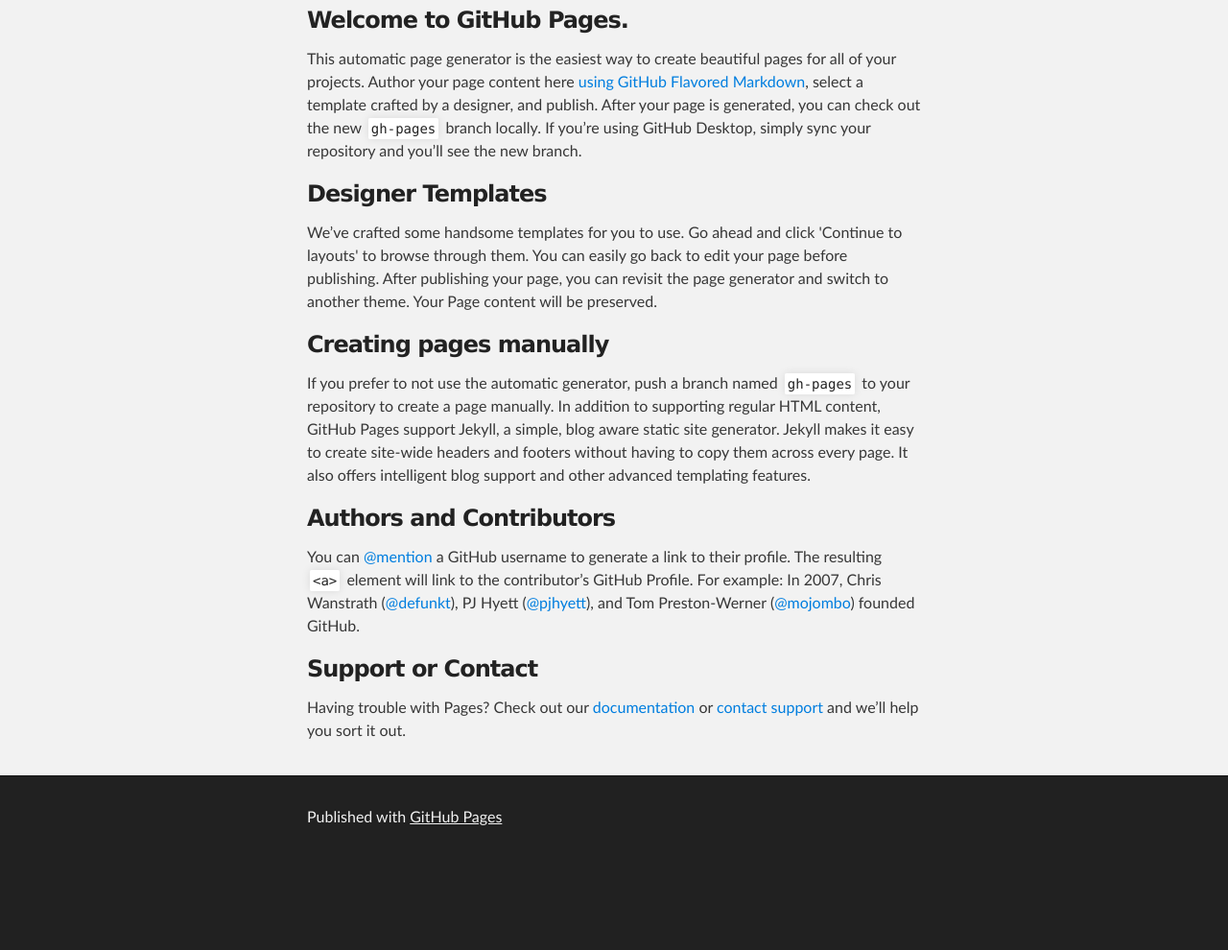
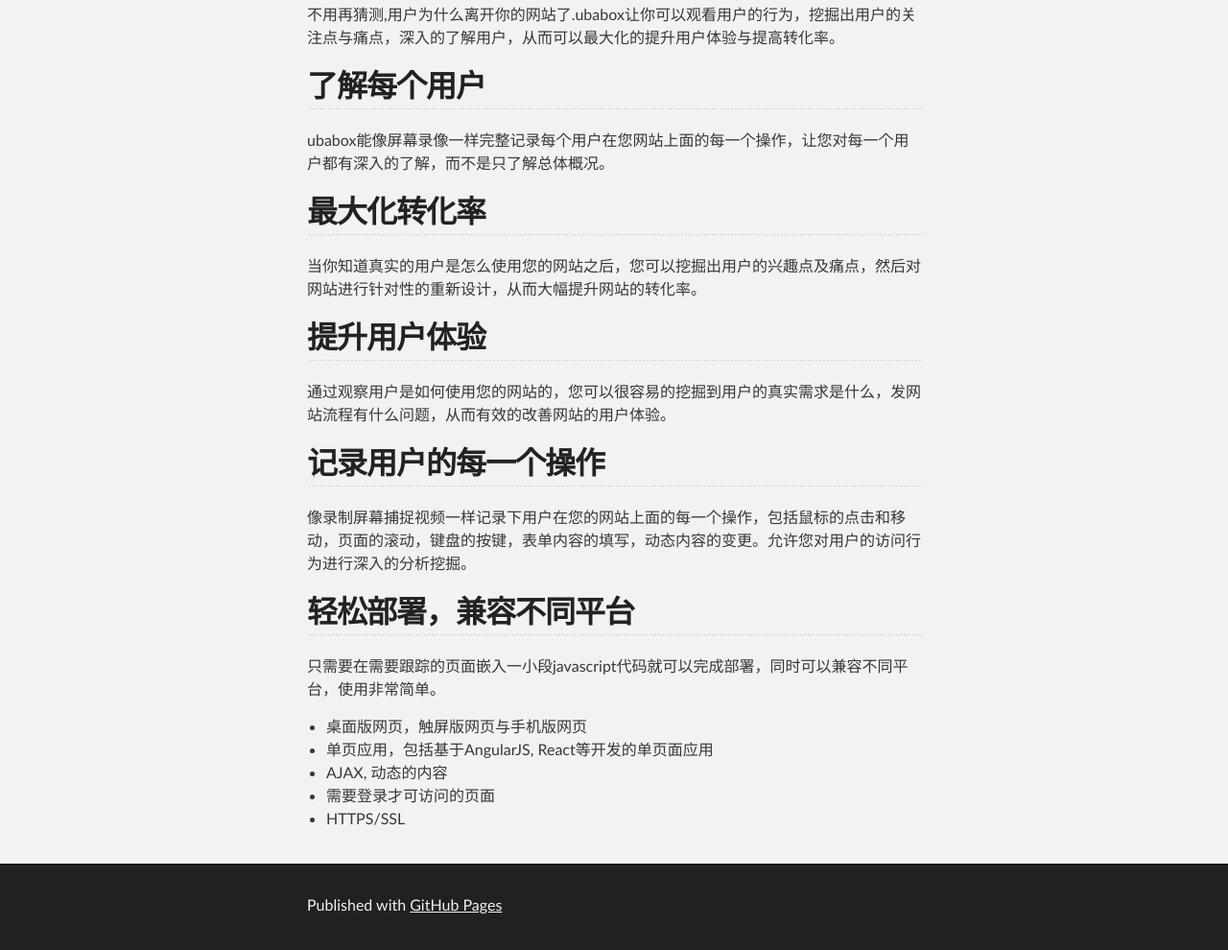
Before and after one commit to IanTeng/IanTeng.github.io, a plain HTML site: page index.html in a window 1280 px wide. Shown: the part 257-1247 px from the top of the page at 96% size. Before the commit the page ends 1155 px from the top, so only its background shows below. Drawn offline with Linux system fonts and the light colour scheme.

Commit message:
Replace master branch with page content via GitHub

```diff
--- a/index.html
+++ b/index.html
@@ -27,30 +27,40 @@
     <!-- MAIN CONTENT -->
     <div id="main_content_wrap" class="outer">
       <section id="main_content" class="inner">
-        <h3>
-<a id="welcome-to-github-pages" class="anchor" href="#welcome-to-github-pages" aria-hidden="true"><span aria-hidden="true" class="octicon octicon-link"></span></a>Welcome to GitHub Pages.</h3>
+        <p>不用再猜测,用户为什么离开你的网站了.ubabox让你可以观看用户的行为，挖掘出用户的关注点与痛点，深入的了解用户，从而可以最大化的提升用户体验与提高转化率。</p>
 
-<p>This automatic page generator is the easiest way to create beautiful pages for all of your projects. Author your page content here <a href="https://guides.github.com/features/mastering-markdown/">using GitHub Flavored Markdown</a>, select a template crafted by a designer, and publish. After your page is generated, you can check out the new <code>gh-pages</code> branch locally. If you’re using GitHub Desktop, simply sync your repository and you’ll see the new branch.</p>
+<h2>
+<a id="了解每个用户" class="anchor" href="#%E4%BA%86%E8%A7%A3%E6%AF%8F%E4%B8%AA%E7%94%A8%E6%88%B7" aria-hidden="true"><span aria-hidden="true" class="octicon octicon-link"></span></a>了解每个用户</h2>
 
-<h3>
-<a id="designer-templates" class="anchor" href="#designer-templates" aria-hidden="true"><span aria-hidden="true" class="octicon octicon-link"></span></a>Designer Templates</h3>
+<p>ubabox能像屏幕录像一样完整记录每个用户在您网站上面的每一个操作，让您对每一个用户都有深入的了解，而不是只了解总体概况。</p>
 
-<p>We’ve crafted some handsome templates for you to use. Go ahead and click 'Continue to layouts' to browse through them. You can easily go back to edit your page before publishing. After publishing your page, you can revisit the page generator and switch to another theme. Your Page content will be preserved.</p>
+<h2>
+<a id="最大化转化率" class="anchor" href="#%E6%9C%80%E5%A4%A7%E5%8C%96%E8%BD%AC%E5%8C%96%E7%8E%87" aria-hidden="true"><span aria-hidden="true" class="octicon octicon-link"></span></a>最大化转化率</h2>
 
-<h3>
-<a id="creating-pages-manually" class="anchor" href="#creating-pages-manually" aria-hidden="true"><span aria-hidden="true" class="octicon octicon-link"></span></a>Creating pages manually</h3>
+<p>当你知道真实的用户是怎么使用您的网站之后，您可以挖掘出用户的兴趣点及痛点，然后对网站进行针对性的重新设计，从而大幅提升网站的转化率。</p>
 
-<p>If you prefer to not use the automatic generator, push a branch named <code>gh-pages</code> to your repository to create a page manually. In addition to supporting regular HTML content, GitHub Pages support Jekyll, a simple, blog aware static site generator. Jekyll makes it easy to create site-wide headers and footers without having to copy them across every page. It also offers intelligent blog support and other advanced templating features.</p>
+<h2>
+<a id="提升用户体验" class="anchor" href="#%E6%8F%90%E5%8D%87%E7%94%A8%E6%88%B7%E4%BD%93%E9%AA%8C" aria-hidden="true"><span aria-hidden="true" class="octicon octicon-link"></span></a>提升用户体验</h2>
 
-<h3>
-<a id="authors-and-contributors" class="anchor" href="#authors-and-contributors" aria-hidden="true"><span aria-hidden="true" class="octicon octicon-link"></span></a>Authors and Contributors</h3>
+<p>通过观察用户是如何使用您的网站的，您可以很容易的挖掘到用户的真实需求是什么，发网站流程有什么问题，从而有效的改善网站的用户体验。</p>
 
-<p>You can <a href="https://help.github.com/articles/basic-writing-and-formatting-syntax/#mentioning-users-and-teams" class="user-mention">@mention</a> a GitHub username to generate a link to their profile. The resulting <code>&lt;a&gt;</code> element will link to the contributor’s GitHub Profile. For example: In 2007, Chris Wanstrath (<a href="https://github.com/defunkt" class="user-mention">@defunkt</a>), PJ Hyett (<a href="https://github.com/pjhyett" class="user-mention">@pjhyett</a>), and Tom Preston-Werner (<a href="https://github.com/mojombo" class="user-mention">@mojombo</a>) founded GitHub.</p>
+<h2>
+<a id="记录用户的每一个操作" class="anchor" href="#%E8%AE%B0%E5%BD%95%E7%94%A8%E6%88%B7%E7%9A%84%E6%AF%8F%E4%B8%80%E4%B8%AA%E6%93%8D%E4%BD%9C" aria-hidden="true"><span aria-hidden="true" class="octicon octicon-link"></span></a>记录用户的每一个操作</h2>
 
-<h3>
-<a id="support-or-contact" class="anchor" href="#support-or-contact" aria-hidden="true"><span aria-hidden="true" class="octicon octicon-link"></span></a>Support or Contact</h3>
+<p>像录制屏幕捕捉视频一样记录下用户在您的网站上面的每一个操作，包括鼠标的点击和移动，页面的滚动，键盘的按键，表单内容的填写，动态内容的变更。允许您对用户的访问行为进行深入的分析挖掘。</p>
 
-<p>Having trouble with Pages? Check out our <a href="https://help.github.com/pages">documentation</a> or <a href="https://github.com/contact">contact support</a> and we’ll help you sort it out.</p>
+<h2>
+<a id="轻松部署兼容不同平台" class="anchor" href="#%E8%BD%BB%E6%9D%BE%E9%83%A8%E7%BD%B2%E5%85%BC%E5%AE%B9%E4%B8%8D%E5%90%8C%E5%B9%B3%E5%8F%B0" aria-hidden="true"><span aria-hidden="true" class="octicon octicon-link"></span></a>轻松部署，兼容不同平台</h2>
+
+<p>只需要在需要跟踪的页面嵌入一小段javascript代码就可以完成部署，同时可以兼容不同平台，使用非常简单。</p>
+
+<ul>
+<li>桌面版网页，触屏版网页与手机版网页</li>
+<li>单页应用，包括基于AngularJS, React等开发的单页面应用</li>
+<li>AJAX, 动态的内容</li>
+<li>需要登录才可访问的页面</li>
+<li>HTTPS/SSL</li>
+</ul>
       </section>
     </div>
 
```
Also changed, not shown: params.json (+1 -1 lines).
